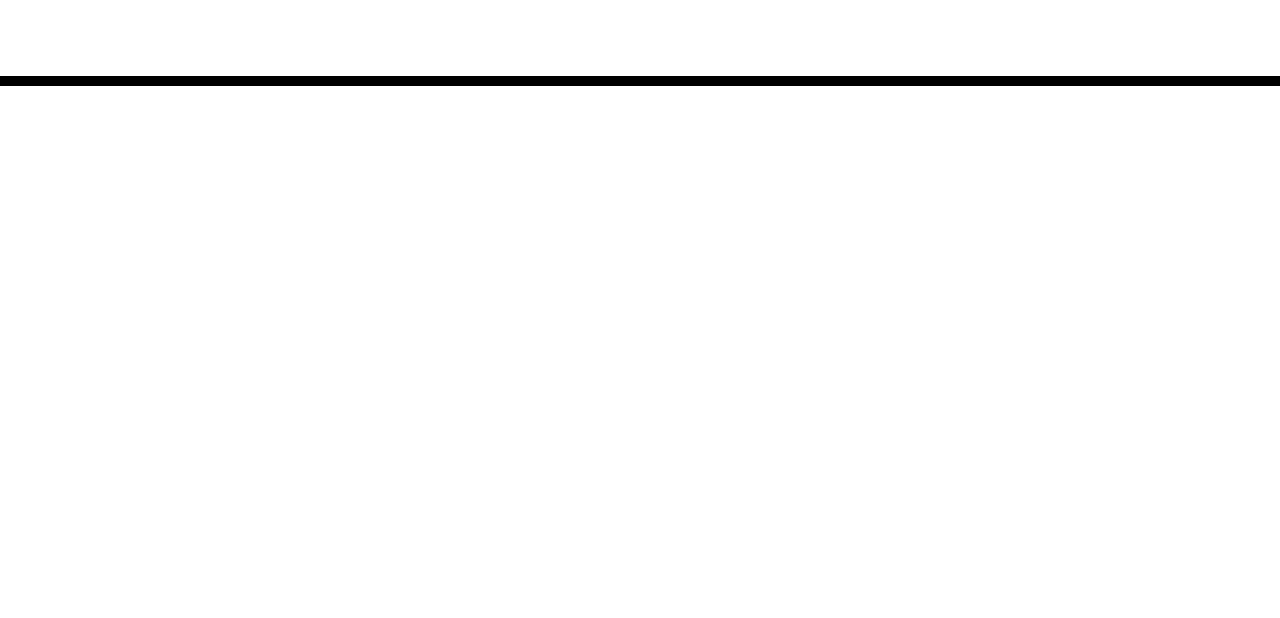
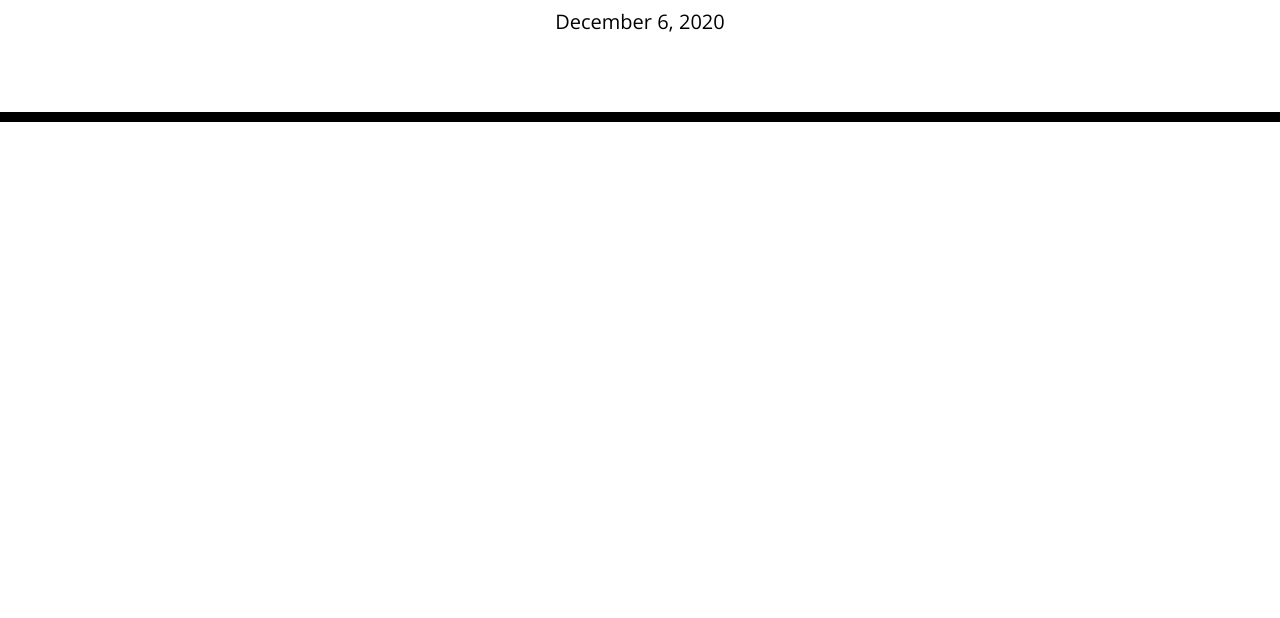
Before and after one commit to sfunk11/day-planner, a plain HTML site: page index.html in a window 1280 px wide. Shown: the part 182-800 px from the top of the page. Drawn offline with nearby package versions, Linux system fonts and the light colour scheme.

Commit message:
added dayjs and set data at top

```diff
--- a/index.html
+++ b/index.html
@@ -34,5 +34,24 @@
 
     <script src="https://cdnjs.cloudflare.com/ajax/libs/jquery/3.2.1/jquery.min.js"></script>
     <script src="https://cdnjs.cloudflare.com/ajax/libs/moment.js/2.24.0/moment.min.js"></script>
+    <script src="https://unpkg.com/dayjs@1.8.21/dayjs.min.js"></script>
+    <script src="https://unpkg.com/dayjs@1.8.21/plugin/localizedFormat.js"></script>
+    <script type="text/javascript">
+
+     $(document).ready(function() {
+
+        dayjs.extend(window.dayjs_plugin_localizedFormat);
+        var today = dayjs().format("LL");
+        $("#currentDay").text(today);
+
+        var nowHour12 = dayjs().format("h");
+        var nowHour24 = dayjs().format("H");
+
+        for( var hour = 8; hour <=18; hour++){
+          var timeRow = $("<div class = 'row planner-row></div'");
+
+        }
+      });
+    </script>
   </body>
 </html>
```
